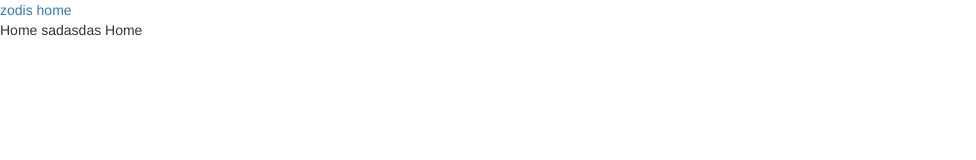
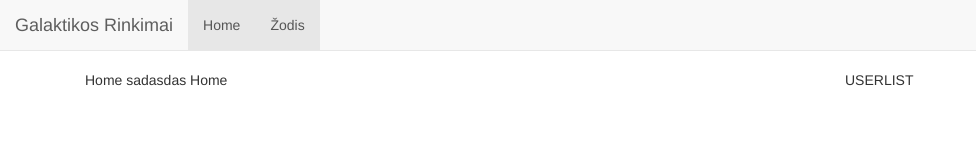
Before and after one commit to dearlordlt/GeimaiEventas, a website: page app/index.html at #/home in a window 1280 px wide. Shown: the whole page, without its empty margins (0-976 px from the left). Drawn offline with nearby package versions, Linux system fonts and the light colour scheme; some packages are replaced by stand-ins of ours.

Commit message:
top nav added

```diff
--- a/app/components/home/home.html
+++ b/app/components/home/home.html
@@ -1 +1,8 @@
-Home sadasdas {{message}}
+<div class="container table-container">
+    <div class="row table-row">
+        <div class="col-lg-8 table-col">Home sadasdas {{message}}</div>
+        <div class="col-lg-4 table-col">
+            <user-list></user-list>
+        </div>
+    </div>
+</div>
--- /dev/null
+++ b/app/components/nav-bar/nav-bar-drv.js
@@ -0,0 +1,8 @@
+angular.module('geimas').directive('navBar', function() {
+    return {
+        templateUrl: './components/nav-bar/nav-bar.html',
+        controller: function($scope, $route) {
+            $scope.$route = $route;
+        }
+    };
+});
--- /dev/null
+++ b/app/components/nav-bar/nav-bar.html
@@ -0,0 +1,13 @@
+<nav class = "navbar navbar-default navbar-fixed-top" role = "navigation">
+
+    <div class = "navbar-header">
+        <a class = "navbar-brand" href = "#/home">Galaktikos Rinkimai</a>
+    </div>
+
+    <div>
+        <ul class = "nav navbar-nav">
+            <li ng-class="{active: $route.current.loadedTemplateUrl.indexOf('home') != -1}"><a href = "#/home">Home</a></li>
+            <li ng-class="{active: $route.current.loadedTemplateUrl.indexOf('zodis') != -1}"><a href = "#/zodis">Žodis</a></li>
+        </ul>
+    </div>
+</nav>
--- /dev/null
+++ b/app/components/user-list/user-list-drv.js
@@ -0,0 +1,5 @@
+angular.module('geimas').directive('userList', function() {
+    return {
+        template: 'USERLIST'
+    };
+});
--- a/app/css/style.css
+++ b/app/css/style.css
@@ -0,0 +1,21 @@
+.table-container {
+    display: table;
+}
+
+.table-container .table-row {
+    height: 100%;
+    display: table-row;
+}
+
+.table-container .table-row .table-col {
+    display: table-cell;
+    float: none;
+    vertical-align: top;
+}
+
+html,body
+{
+    height: 100%;
+}
+
+body { padding-top: 70px; }
--- a/app/index.html
+++ b/app/index.html
@@ -14,10 +14,9 @@
 </head>
 <body>
 
-<a href="#/zodis">zodis</a>
-<a href="#/home">home</a>
+<nav-bar></nav-bar>
 
-<div ng-view>a</div>
+<div ng-view>Loading ...</div>
 
 <!-- Libs -->
 <script src="../bower_components/jquery/dist/jquery.min.js"></script>
@@ -27,8 +26,14 @@
 
 <!-- APP -->
 <script src="app.js"></script>
+
+<!-- View Controllers -->
 <script src="components/home/home-ctrl.js"></script>
 <script src="components/zodis/zodis-ctrl.js"></script>
 
+<!-- Directives -->
+<script src="components/user-list/user-list-drv.js"></script>
+<script src="components/nav-bar/nav-bar-drv.js"></script>
+
 </body>
 </html>
```
Also changed, not shown: app/components/zodis/zodis.html (+8 -1 lines).
